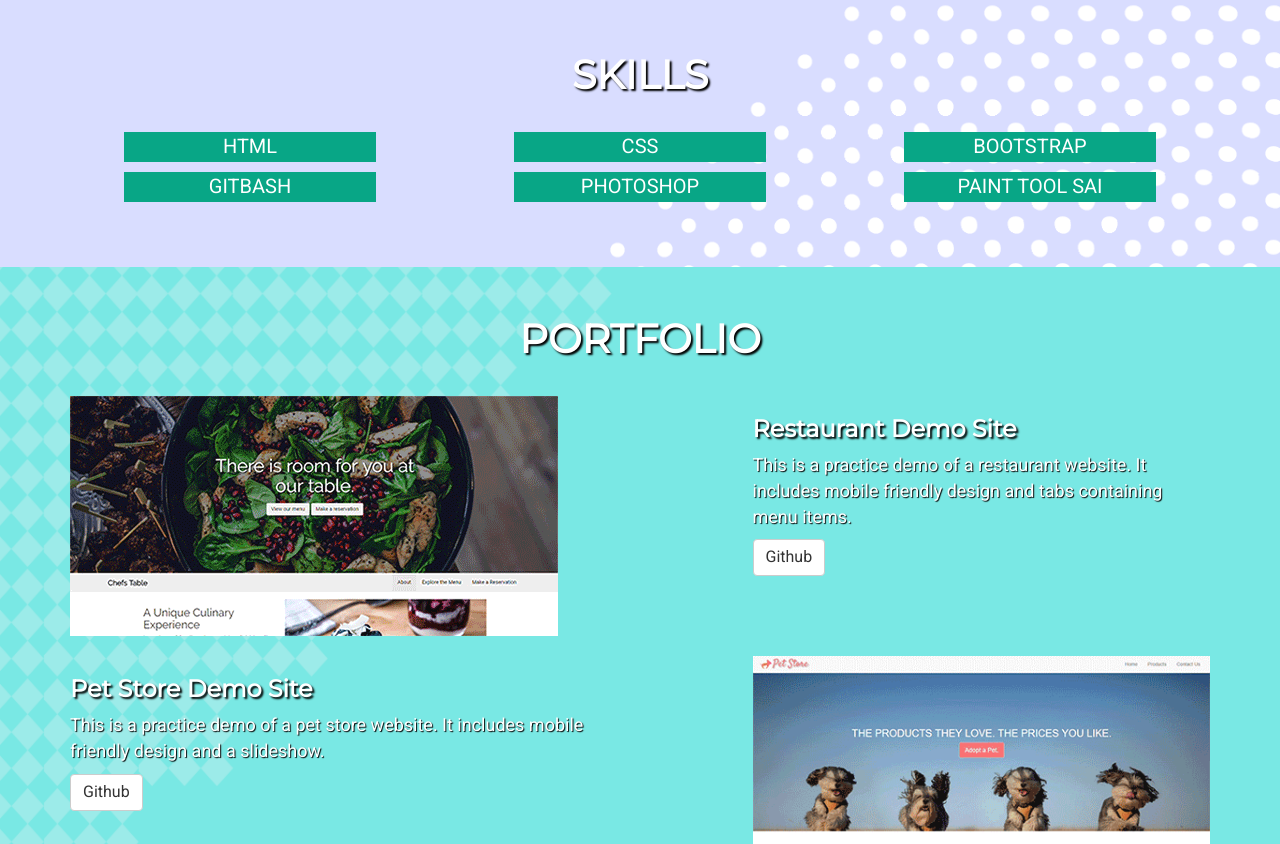
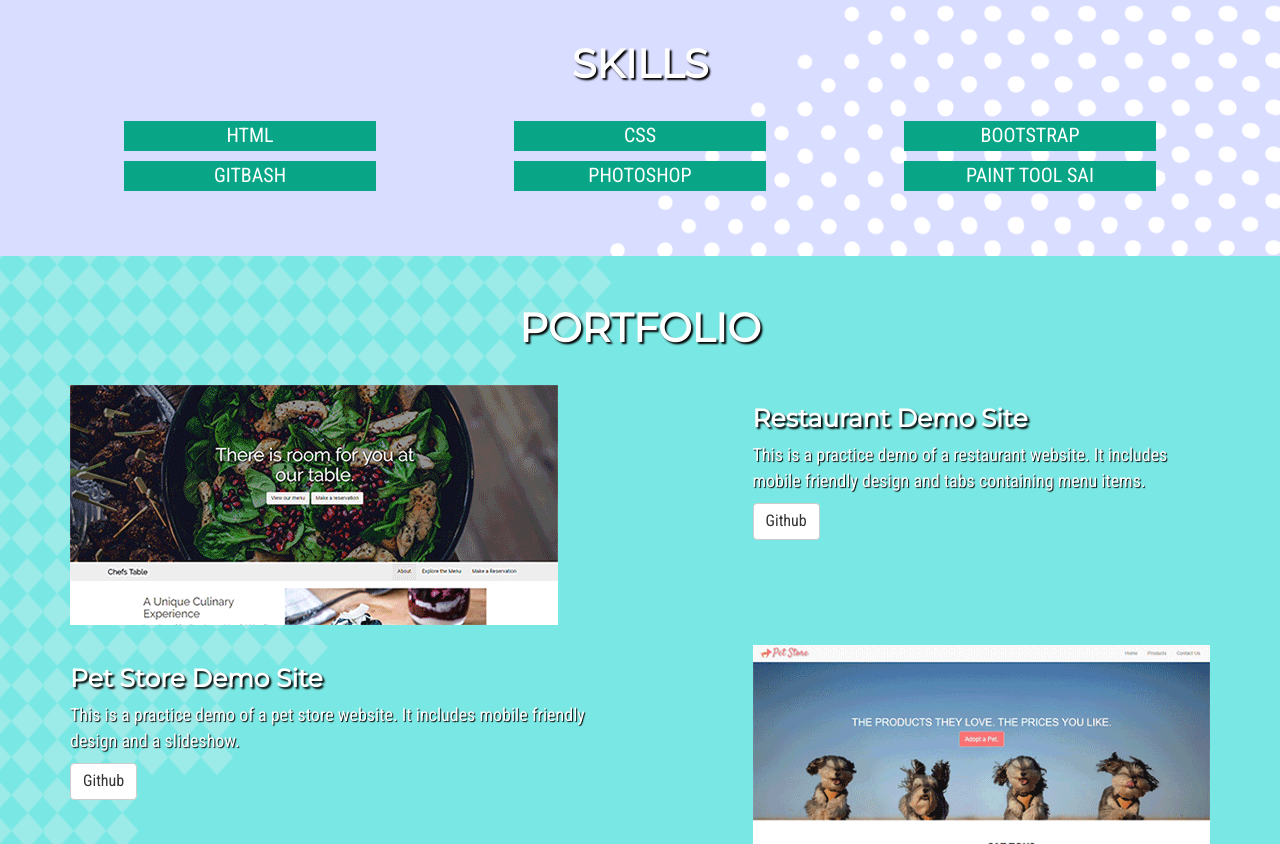
Before and after one commit to alindblom/alindblom.github.io, a plain HTML site: page index.html in a window 1280 px wide. Shown: the part 1161-2005 px from the top of the page. Drawn offline with Linux system fonts and the light colour scheme.

Commit message:
changed font families

```diff
--- a/css/styles.css
+++ b/css/styles.css
@@ -11,7 +11,7 @@
 }
 
 p, a {
-	font-family: 'Roboto', sans-serif;
+	font-family: 'Roboto Condensed', sans-serif;
 	color: #111130;
 }
 
@@ -37,6 +37,7 @@
 
 .navbar-default {
 	background-color: rgba(0, 0, 0, .5);
+	border: 0;
 }
 
 .nav.navbar-nav.navbar-right a {
@@ -159,6 +160,10 @@
 	padding-bottom: 30px;
 }
 
+.portfolio-section h3 {
+	font-size: 25px;
+}
+
 .portfolio-text p {
 	color: #fff;
 	text-shadow: 1px 1px 1px #080808;
@@ -166,7 +171,7 @@
 }
 
 .portfolio-text a {
-	font-family: 'Roboto', sans-serif;
+	font-family: 'Roboto Condensed', sans-serif;
 	font-size: 16px;
 	font-weight: 500;
 }
@@ -204,7 +209,7 @@
 }
 
 .footer-contact-form {
-	font-family: 'Roboto', sans-serif;
+	font-family: 'Roboto Condensed', sans-serif;
 }
 
 .footer-contact-form .btn:hover {
--- a/index.html
+++ b/index.html
@@ -4,8 +4,7 @@
 		<meta charset="UTF-8">
 		<meta name="viewport" content="width=device-width, initial-scale=1.0">
 		<meta http-equiv="X-UA-Compatible" content="ie=edge">
-		<link href="https://fonts.googleapis.com/css?family=Raleway|Roboto" rel="stylesheet">
-		<link href="https://fonts.googleapis.com/css?family=Montserrat" rel="stylesheet">
+		<link href="https://fonts.googleapis.com/css?family=Montserrat|Roboto+Condensed" rel="stylesheet">
 		<link rel="stylesheet" href="css/fontawesome-all.min.css">
 		<link rel="stylesheet" href="css/bootstrap.min.css">
 		<link rel="stylesheet" href="css/styles.css">
```
